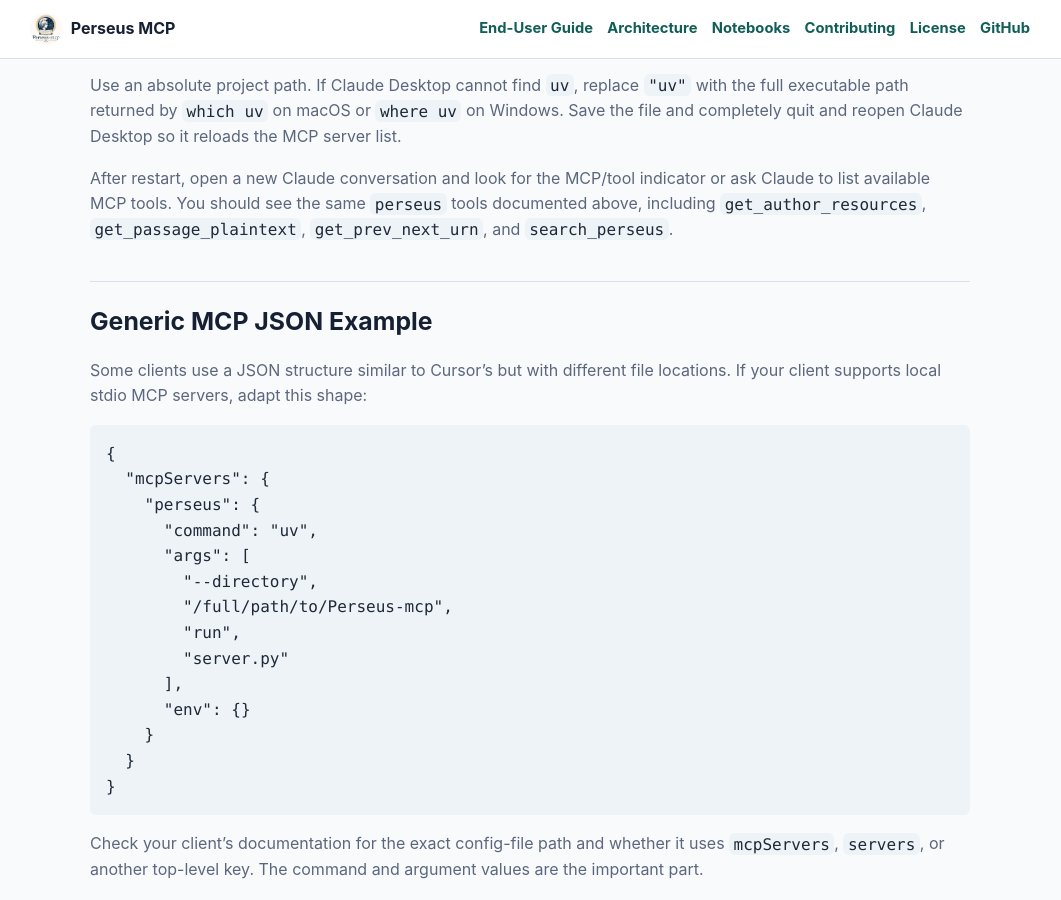
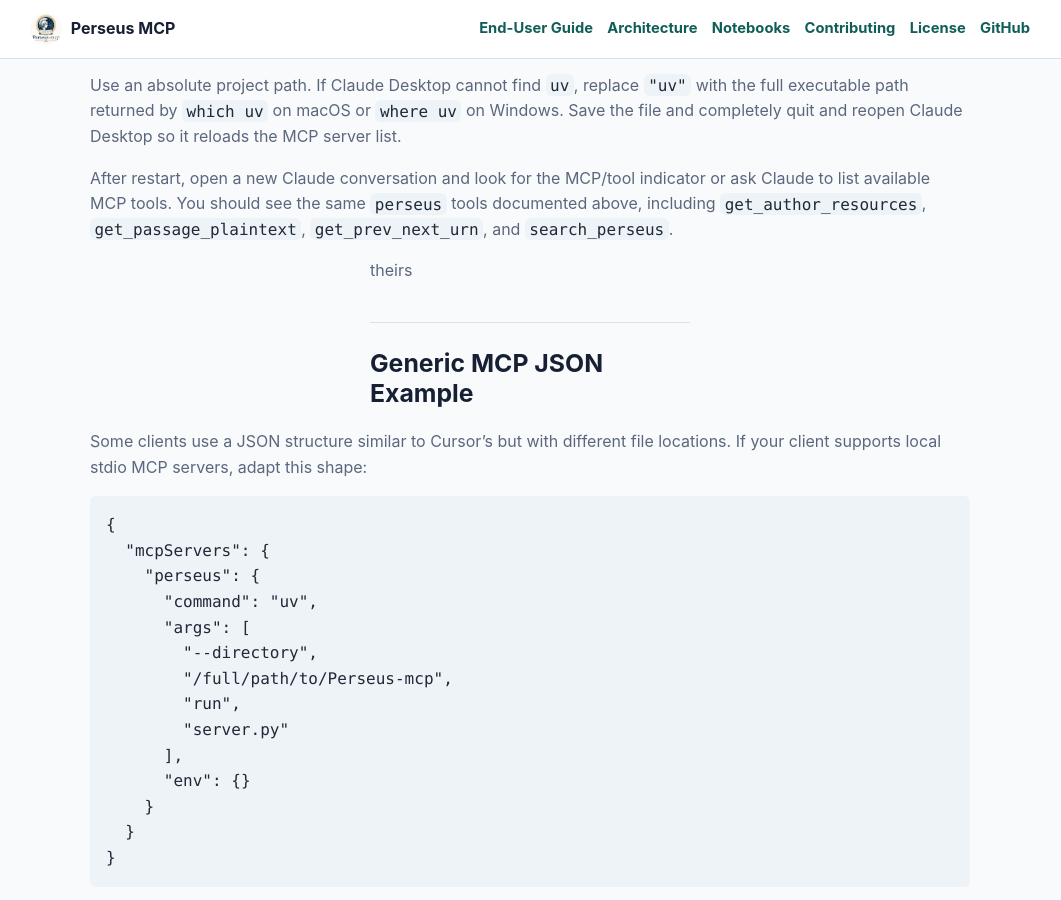
Before and after one commit to tonyjurg/Perseus-mcp, a Jekyll site: the page built from docs/enduser.md, in a window 1280 px wide and 900 px high, scrolled down 5571 px. Shown: the whole window, without its empty margins (110-1171 px from the left). Built offline with Jekyll 4.4.1, drawn with Linux system fonts in a browser that asks for light colours.

```diff
--- a/docs/enduser.md
+++ b/docs/enduser.md
@@ -244,6 +244,7 @@
 tools documented above, including `get_author_resources`,
 `get_passage_plaintext`, `get_prev_next_urn`, and `search_perseus`.
 
+>>>>>>> theirs
 ## Generic MCP JSON Example
 
 Some clients use a JSON structure similar to Cursor's but with different file
```
